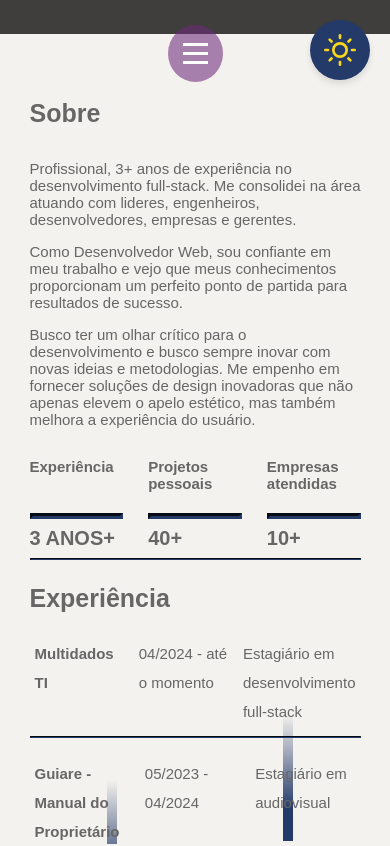
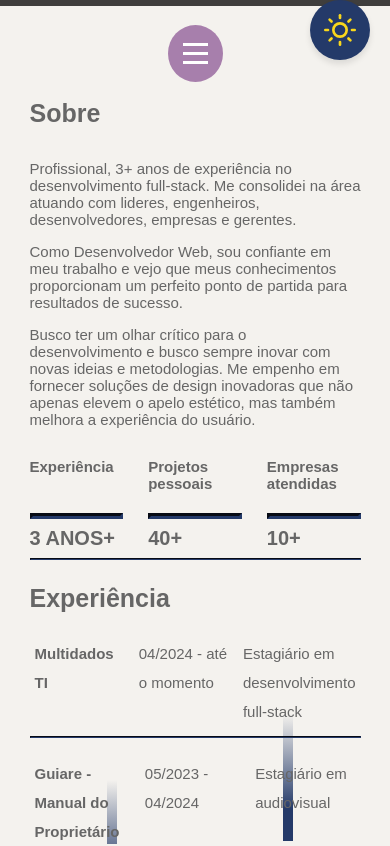
Before and after one commit to matheusabf/meu-portfolio, a React (Create React App) app: page /sobre in a window 390 px wide. Shown: the top 846 px of the page. Built offline with nearby package versions, Linux system fonts and the light colour scheme.

Commit message:
Corrigindo menu mobile

```diff
--- a/src/components/Header/header.css
+++ b/src/components/Header/header.css
@@ -16,6 +16,8 @@ header{
     color: #fff;
   }
 .theme-toggle-btn {
+    position:fixed;
+    top:0;
   z-index:9999;
   }
 .logo{
@@ -56,7 +58,7 @@ header{
 
 .nav-menu {
     position: fixed;
-    top: -900px; /* Altere de -900px para 0 quando quiser exibir o menu */
+    top: -110vh;
     width: 100%;
     height: 100%;
     padding-top: 90px;
```
